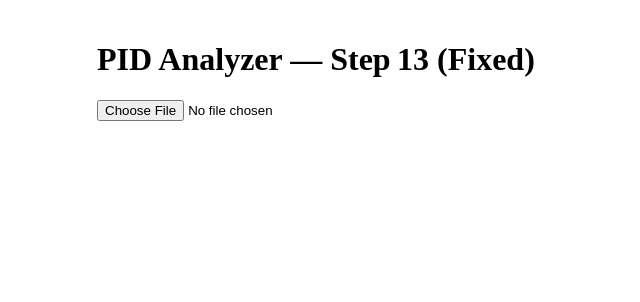
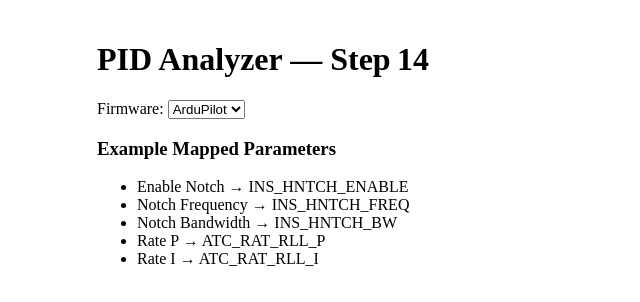
Before and after one commit to srul/inav-pid-analyzer, a React (Vite) app: page / in a window 1280 px wide. Shown: the top 302 px of the page, without its empty margins (0-640 px from the left). Built offline with nearby package versions, Linux system fonts and the light colour scheme.

Commit message:
Update App.jsx

```diff
--- a/src/App.jsx
+++ b/src/App.jsx
@@ -1,167 +1,50 @@
-// STEP 13 — FIXED (Crash‑Proof)
+// STEP 14 — Firmware‑Aware Analyzer
 import { useState } from "react";
 
-const AXES = [
-  { key: "roll", label: "Roll" },
-  { key: "pitch", label: "Pitch" },
-  { key: "yaw", label: "Yaw" },
-];
+const FIRMWARES = {
+  ArduPilot: {
+    notchEnable: "INS_HNTCH_ENABLE",
+    notchFreq: "INS_HNTCH_FREQ",
+    notchBW: "INS_HNTCH_BW",
+    rateP: "ATC_RAT_RLL_P",
+    rateI: "ATC_RAT_RLL_I",
+  },
+  iNav: {
+    notchEnable: "gyro_notch1_enabled",
+    notchFreq: "gyro_notch1_hz",
+    notchBW: "gyro_notch1_cutoff",
+    rateP: "roll_p",
+    rateI: "roll_i",
+  },
+};
 
-const FFT_SAMPLES = 512;
-const MIN_VIB_FREQ = 20;
-
-/* ================= CSV ================= */
-function parseCSV(file, ok, err) {
-  const r = new FileReader();
-  r.onload = () => {
-    try {
-      const l = String(r.result).split(/\r?\n/).filter(Boolean);
-      let d = ",";
-      if (l[0].includes("\t")) d = "\t";
-      else if (l[0].includes(";")) d = ";";
-
-      const h = l[0].split(d);
-      const ti = h.indexOf("time");
-      const g = {
-        roll: h.indexOf("gyro[0]"),
-        pitch: h.indexOf("gyro[1]"),
-        yaw: h.indexOf("gyro[2]"),
-        rollSp: h.indexOf("setpoint[0]"),
-        pitchSp: h.indexOf("setpoint[1]"),
-        yawSp: h.indexOf("setpoint[2]"),
-      };
-
-      if (ti < 0 || Object.values(g).some(v => v < 0))
-        throw new Error("Missing required columns");
-
-      ok(
-        l.slice(1)
-          .map(r => {
-            const p = r.split(d);
-            return {
-              time: +p[ti],
-              roll: { gyro: +p[g.roll], set: +p[g.rollSp] },
-              pitch: { gyro: +p[g.pitch], set: +p[g.pitchSp] },
-              yaw: { gyro: +p[g.yaw], set: +p[g.yawSp] },
-            };
-          })
-          .filter(r => !isNaN(r.time))
-      );
-    } catch (e) {
-      err(e.message);
-    }
-  };
-  r.readAsText(file);
-}
-
-/* ================= METRICS ================= */
-function computeMetrics(d, a) {
-  const g = d.map(r => r[a].gyro);
-  const s = d.map(r => r[a].set);
-  const t = d.map(r => r.time);
-  const fs = s.at(-1);
-
-  if (Math.abs(fs) < 1e-6) return { inactive: true };
-
-  const peak = Math.max(...g);
-  const overshoot = ((peak - fs) / Math.abs(fs)) * 100;
-
-  const tail = Math.floor(g.length * 0.9);
-  const sse =
-    g.slice(tail).reduce((a, v, i) => a + (v - s[tail + i]), 0) /
-    (g.length - tail);
-
-  return { overshoot, sse, inactive: false };
-}
-
-/* ================= STEP 13 ENGINE ================= */
-function buildAxisResult(metrics) {
-  if (metrics.inactive) {
-    return { severity: "OK", cards: [{ title: "Inactive Axis" }] };
-  }
-
-  const cards = [];
-  let severity = "OK";
-
-  if (metrics.overshoot > 15) {
-    cards.push({ title: "High Overshoot", severity: "WARNING" });
-    severity = "WARNING";
-  }
-
-  if (Math.abs(metrics.sse) > 0.05) {
-    cards.push({ title: "Steady‑State Error", severity: "WARNING" });
-    severity = "WARNING";
-  }
-
-  if (!cards.length) {
-    cards.push({ title: "Tune Looks Balanced", severity: "OK" });
-  }
-
-  return { severity, cards };
-}
-
-/* ================= APP ================= */
 export default function App() {
-  const [data, setData] = useState(null);
-  const [axis, setAxis] = useState("roll");
-  const [err, setErr] = useState("");
-
-  // ✅ build axisResults ONLY if data exists
-  const axisResults = data
-    ? Object.fromEntries(
-        AXES.map(a => [
-          a.key,
-          buildAxisResult(computeMetrics(data, a.key)),
-        ])
-      )
-    : null;
-
-  // ✅ SAFE global severity
-  const globalSeverity = axisResults
-    ? Object.values(axisResults).some(r => r.severity === "CRITICAL")
-      ? "CRITICAL"
-      : Object.values(axisResults).some(r => r.severity === "WARNING")
-      ? "WARNING"
-      : "OK"
-    : null;
+  const [firmware, setFirmware] = useState("ArduPilot");
 
   return (
     <div style={{ padding: 20 }}>
-      <h1>PID Analyzer — Step 13 (Fixed)</h1>
+      <h1>PID Analyzer — Step 14</h1>
 
-      <input
-        type="file"
-        accept=".csv"
-        onChange={e => parseCSV(e.target.files[0], setData, setErr)}
-      />
+      <label>
+        Firmware:&nbsp;
+        <select
+          value={firmware}
+          onChange={e => setFirmware(e.target.value)}
+        >
+          {Object.keys(FIRMWARES).map(f => (
+            <option key={f}>{f}</option>
+          ))}
+        </select>
+      </label>
 
-      {err && <div style={{ color: "red" }}>{err}</div>}
-
-      {globalSeverity && (
-        <h2>
-          {globalSeverity === "CRITICAL"
-            ? "🔴 Tune Needs Attention"
-            : globalSeverity === "WARNING"
-            ? "🟡 Tune Has Warnings"
-            : "✅ Tune Looks Good"}
-        </h2>
-      )}
-
-      {axisResults && (
-        <>
-          {AXES.map(a => (
-            <button key={a.key} onClick={() => setAxis(a.key)}>
-              {a.label}: {axisResults[a.key].severity}
-            </button>
-          ))}
-
-          <ul>
-            {axisResults[axis].cards.map((c, i) => (
-              <li key={i}>{c.title}</li>
-            ))}
-          </ul>
-        </>
-      )}
+      <h3>Example Mapped Parameters</h3>
+      <ul>
+        <li>Enable Notch → {FIRMWARES[firmware].notchEnable}</li>
+        <li>Notch Frequency → {FIRMWARES[firmware].notchFreq}</li>
+        <li>Notch Bandwidth → {FIRMWARES[firmware].notchBW}</li>
+        <li>Rate P → {FIRMWARES[firmware].rateP}</li>
+        <li>Rate I → {FIRMWARES[firmware].rateI}</li>
+      </ul>
     </div>
   );
 }
```
